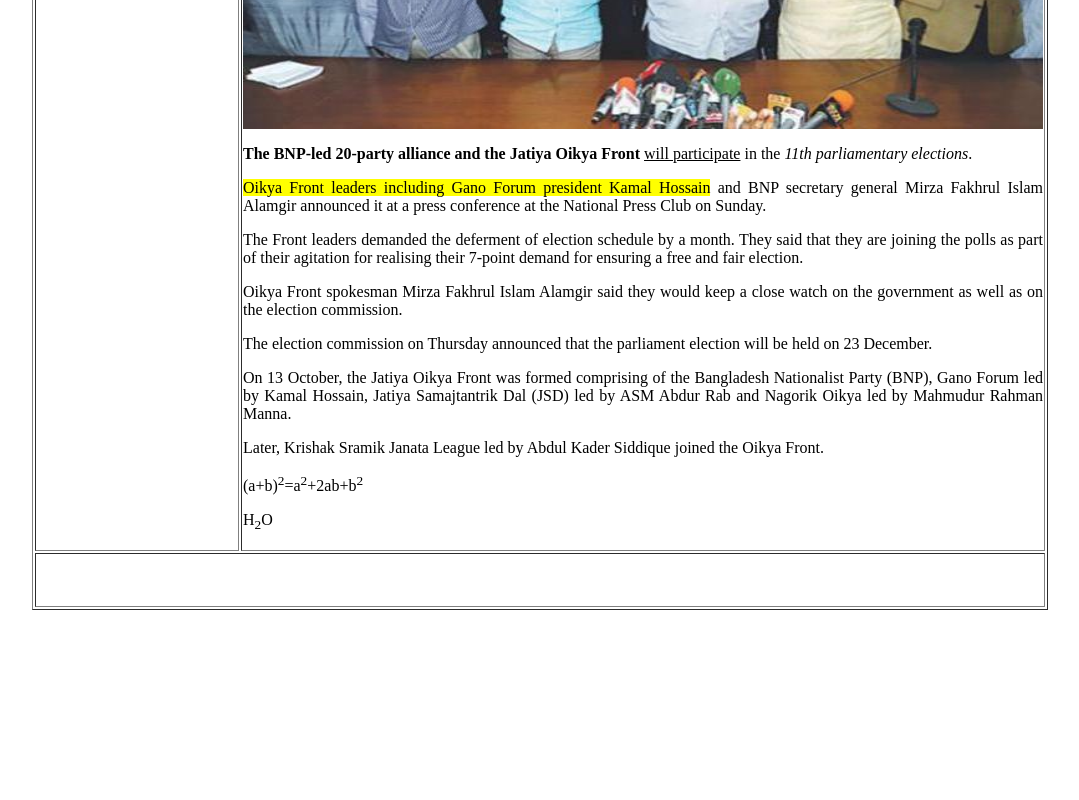
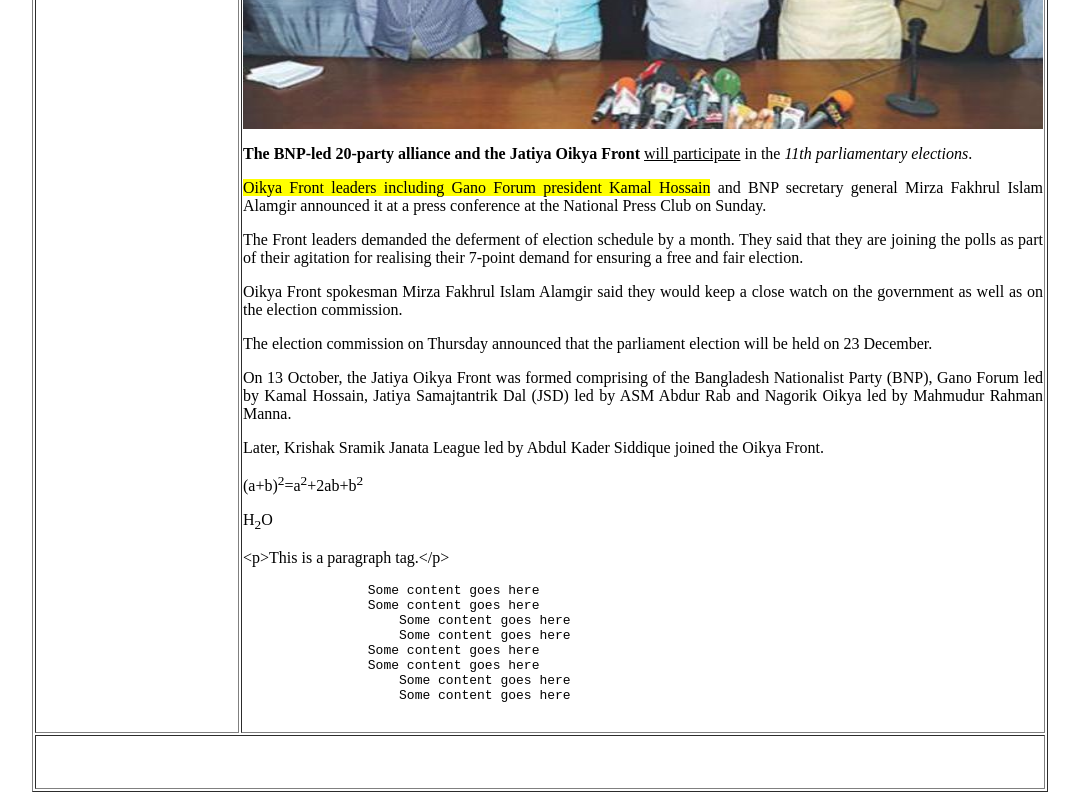
Before and after one commit to mawba679/php-71, a plain HTML site: page index.html in a window 1280 px wide. Shown: the part 585-1385 px from the top of the page, without its empty margins (100-1179 px from the left). Before the commit the page ends 1203 px from the top, so only its background shows below. Drawn offline with Linux system fonts and the light colour scheme.

Commit message:
updated index.html

```diff
--- a/index.html
+++ b/index.html
@@ -31,6 +31,17 @@
             <p align="justify">Later, Krishak Sramik Janata League led by Abdul Kader Siddique joined the Oikya Front.</p>
             <p>(a+b)<sup>2</sup>=a<sup>2</sup>+2ab+b<sup>2</sup></p>
             <p>H<sub>2</sub>O</p>
+            <p>&lt;p&gt;This is a paragraph tag.&lt;/p&gt;</p>
+            <pre>
+                Some content goes here
+                Some content goes here
+                    Some content goes here
+                    Some content goes here
+                Some content goes here
+                Some content goes here
+                    Some content goes here
+                    Some content goes here
+            </pre>
         </td>
     </tr>
     <tr>
```
